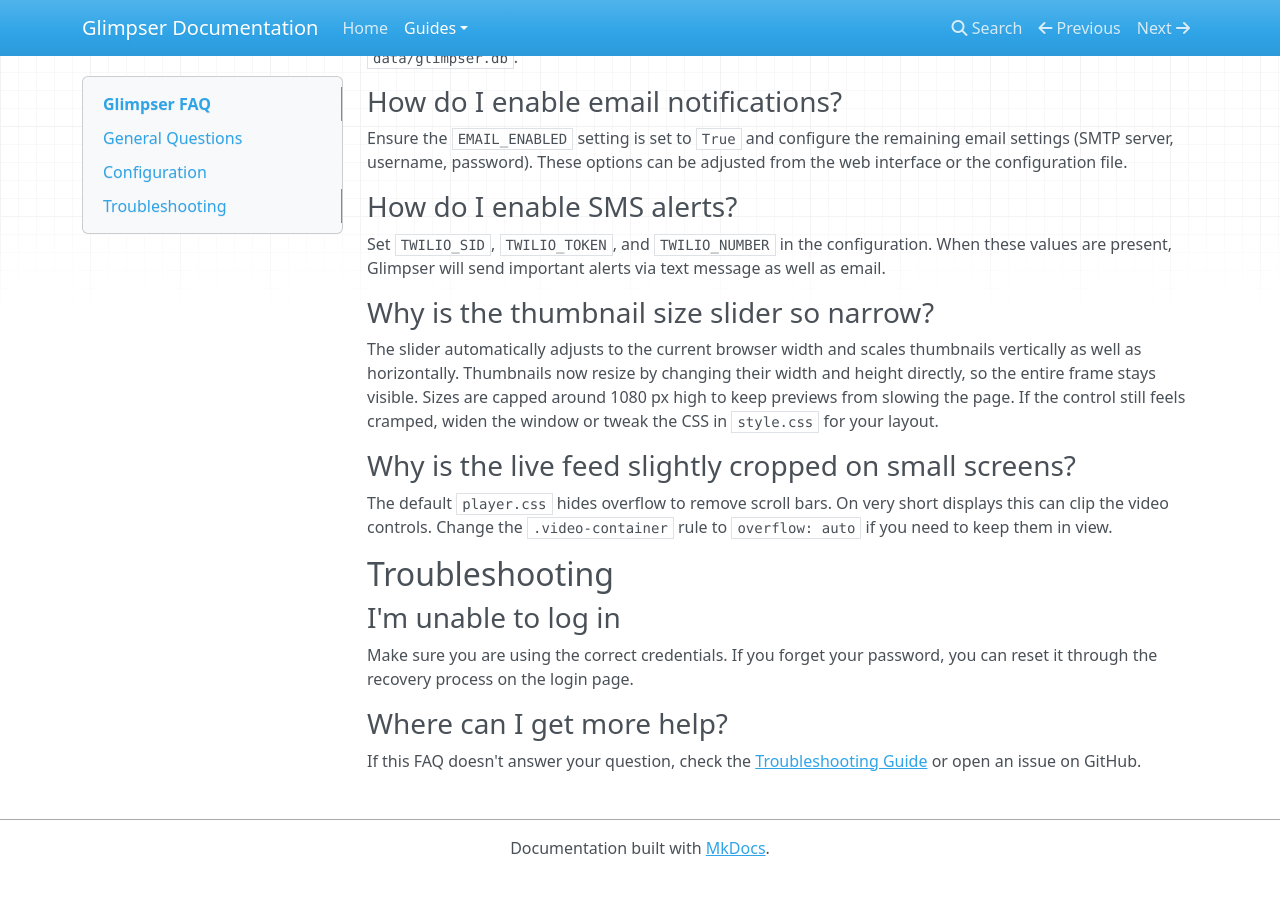
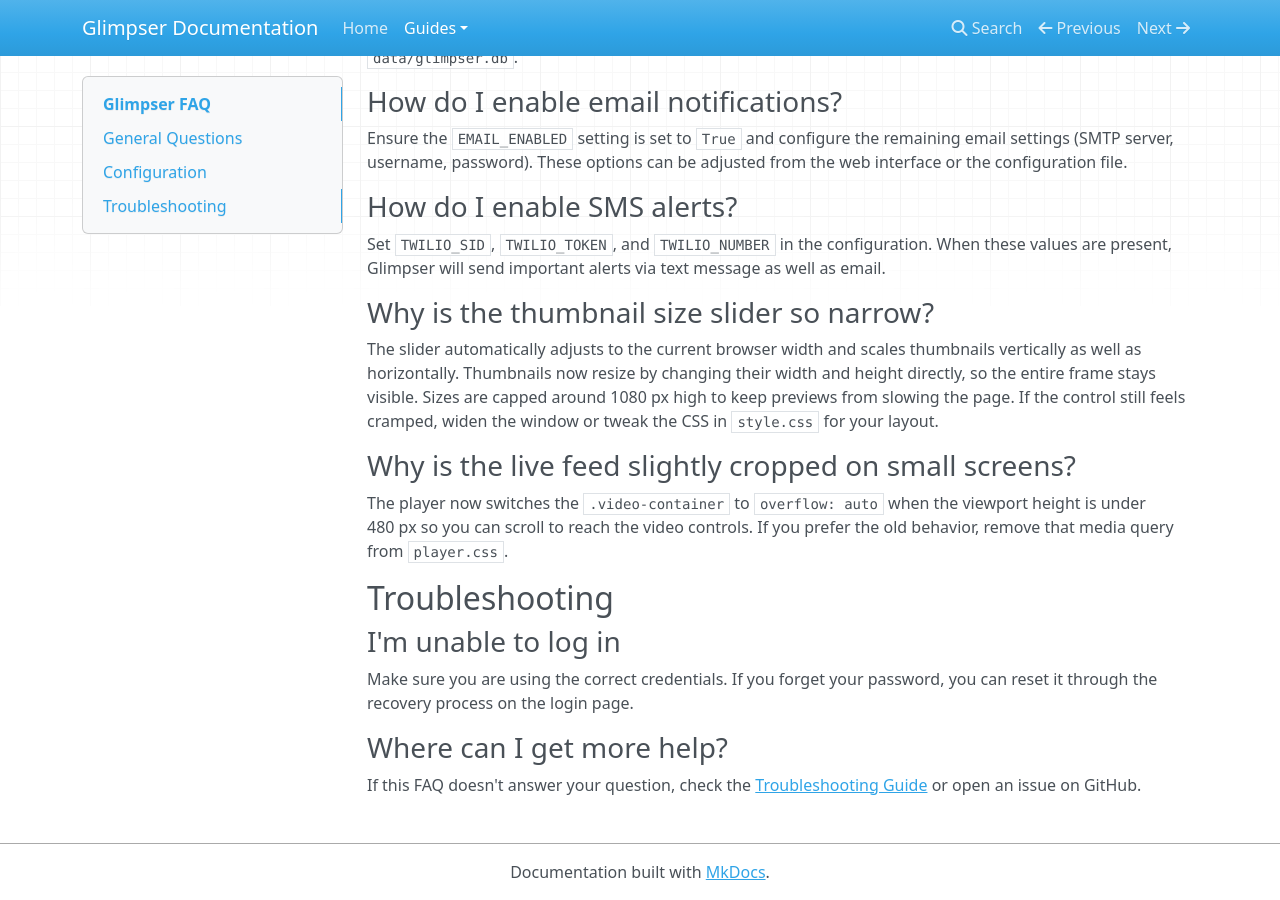
Before and after one commit to KristopherKubicki/glimpser, an MkDocs documentation site: the page built from docs/faq.md, in a window 1280 px wide and 900 px high, scrolled down 581 px. Built offline with MkDocs 1.6.1, drawn with Linux system fonts in a browser that asks for light colours; nearby versions of some CDN libraries; before the commit the page ends 1457 px from its top, so only the background shows below that.

Commit message:
feat: enable scrolling on small video players

```diff
--- a/app/static/css/player.css
+++ b/app/static/css/player.css
@@ -121,3 +121,8 @@
   border-radius: 5px;
   font-size: 0.9rem;
 }
+@media (max-height: 480px) {
+  .video-container {
+    overflow: auto;
+  }
+}
--- a/docs/faq.md
+++ b/docs/faq.md
@@ -5,36 +5,45 @@
 ## General Questions
 
 ### What is Glimpser?
+
 Glimpser is a monitoring and summarization tool that captures screenshots or video streams, then produces concise captions and summaries using AI models.
 
 ### Where is data stored?
+
 Screenshots and videos are stored inside the `data/` directory. Summaries are persisted in the database. You can change the paths for media files using the configuration options described in the [Configuration Guide](configuration_guide.md).
 
 ### How do I learn what each control does in the web interface?
+
 Hover your mouse over any control in the web interface to reveal a tooltip describing its function.
 
 ## Configuration
 
 ### How do I change the database location?
+
 Set the `GLIMPSER_DATABASE_PATH` environment variable before starting the app. The default path is `data/glimpser.db`.
 
 ### How do I enable email notifications?
+
 Ensure the `EMAIL_ENABLED` setting is set to `True` and configure the remaining email settings (SMTP server, username, password). These options can be adjusted from the web interface or the configuration file.
 
 ### How do I enable SMS alerts?
+
 Set `TWILIO_SID`, `TWILIO_TOKEN`, and `TWILIO_NUMBER` in the configuration. When these values are present, Glimpser will send important alerts via text message as well as email.
+
 ### Why is the thumbnail size slider so narrow?
+
 The slider automatically adjusts to the current browser width and scales thumbnails vertically as well as horizontally. Thumbnails now resize by changing their width and height directly, so the entire frame stays visible. Sizes are capped around 1080&nbsp;px high to keep previews from slowing the page. If the control still feels cramped, widen the window or tweak the CSS in `style.css` for your layout.
 
+### Why is the live feed slightly cropped on small screens?
 
-### Why is the live feed slightly cropped on small screens?
-The default `player.css` hides overflow to remove scroll bars. On very short displays this can clip the video controls. Change the `.video-container` rule to `overflow: auto` if you need to keep them in view.
-
+The player now switches the `.video-container` to `overflow: auto` when the viewport height is under 480&nbsp;px so you can scroll to reach the video controls. If you prefer the old behavior, remove that media query from `player.css`.
 
 ## Troubleshooting
 
 ### I'm unable to log in
+
 Make sure you are using the correct credentials. If you forget your password, you can reset it through the recovery process on the login page.
 
 ### Where can I get more help?
+
 If this FAQ doesn't answer your question, check the [Troubleshooting Guide](troubleshooting.md) or open an issue on GitHub.
```
